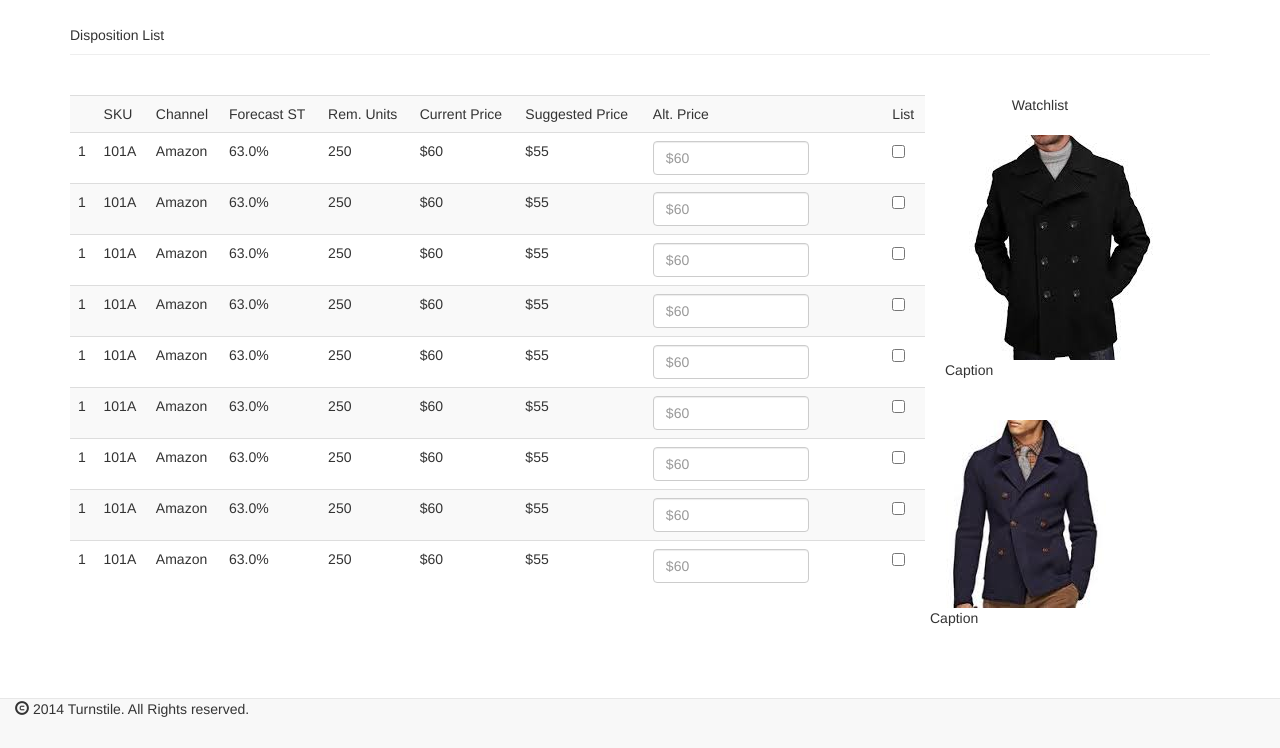
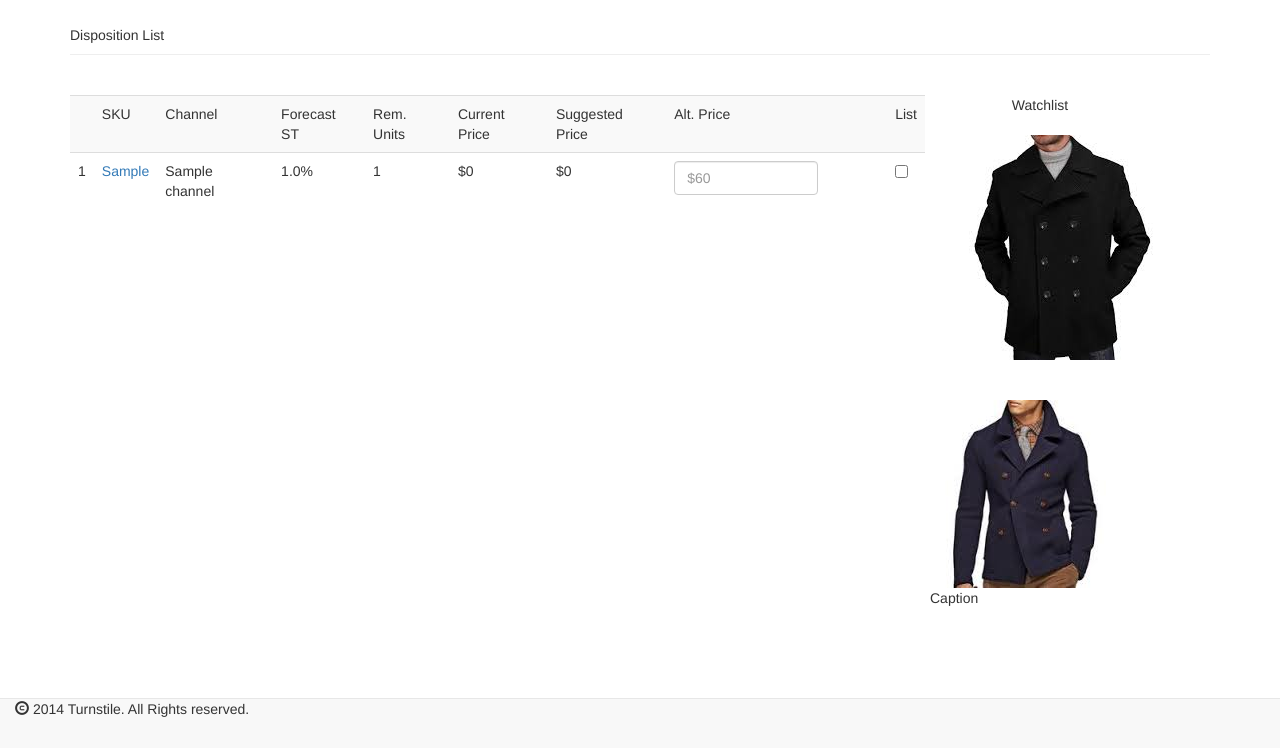
Before and after one commit to luckypupil/turnstile, a Flask app: page /disposition in a window 1280 px wide. Shown: the part 52-800 px from the top of the page. Run offline with Flask 2, Linux system fonts and the light colour scheme; tables that the repository leaves empty hold one stand-in row (values such as "Sample post"); parts of the project's set-up code (start-up, migrations or seed data) failed here and were passed over; some libraries are stand-ins or nearby versions.

Commit message:
linked actual db info to dispo pages, added link from disp page to profile pages

```diff
--- a/app/main/routes.py
+++ b/app/main/routes.py
@@ -1,6 +1,6 @@
 from flask import render_template, request, redirect, flash, url_for, make_response
 from . import main
-from ..models import SKU, Category, Store, Cluster
+from ..models import SKU, Category, Store, Cluster, Channel
 from app import db
 from .forms import sku_list_search, sku_store_search
 from pprint import pprint as pp
@@ -60,8 +60,12 @@ def stores():
 
 @main.route('/disposition')
 def dispositions():
-	return render_template("main/dispositions.html",message='hello world!')
+    listskus = SKU.query.filter(SKU.lqdt_rec == True)
+    watchskus = SKU.query.filter(SKU.lqdt_watch == True)
+    return render_template("main/dispositions.html",listskus=listskus,watchskus=watchskus)
 
-@main.route('/disposition/profile')
-def dispo_profile():
-	return render_template("main/dispo_profile.html",message='hello world!')
+@main.route('/disposition/profile/<int:id>')
+def dispo_profile(id=21):
+    sku = SKU.query.get_or_404(id)
+
+    return render_template("main/dispo_profile.html",sku=sku)
--- a/app/models.py
+++ b/app/models.py
@@ -230,6 +230,9 @@ class SKU(db.Model):
         units = db.session.query(func.sum(Store_Distribution.units)).filter(Store_Distribution.sku_id == self.id).first()
         return units[0]
 
+    def avg_price(self):
+        return self.org_price*.95
+
     def get_sales(self,scenario="crrnt"):
         assert isinstance(scenario,str), TypeError('Scenario arg must be a string')
 
@@ -270,14 +273,17 @@ class SKU(db.Model):
 
         return totsellthru[0] / db.session.query(func.count(Store_Distribution.optml_sellthru_fc)).filter(Store_Distribution.sku_id == self.id).first()[0]
 
+
+    def channel(self):
+        return Channel.query.get(self.lqdt_channel_id).name
+
     def lqdt_store(self):
         pass
 
-    def avg_price(self):
-        pass
 
-    def gm(self,price):
-        return ((price - self.unit_cost)/self.unit_cost)
+
+    def lqdt_gm(self):
+        return ((self.lqdt_price - self.unit_cost)/self.unit_cost)
 
     # def get_clust_met(skus):
     #     units = 0
--- a/app/templates/main/dispositions.html
+++ b/app/templates/main/dispositions.html
@@ -14,116 +14,32 @@
 					<td>Alt. Price</td>
 					<td>List</td>
 				</th>
-				{#{% for cluster in clusters %}#}
+				{% for sku in listskus %}
 				<tr>
 					<td>{{ 1 }}</td>
-					<td>{{ '101A' }}</td>
-					<td>{{ 'Amazon' }}</td>
-					<td>{{ '{0:0.1f}%'.format(63) }}</td>
-					<td>{{ 250 }}</td>
-					<td>{{ '$%d' | format(60) }}</td>
-					<td>{{ '$%d' | format(55) }}</td>
+					<td><a href="{{ url_for('.dispo_profile',id=sku.id)}}"> {{ sku.sku_num }} </a></td>
+					<td>{{ sku.channel() }}</td>
+					<td>{{ '{0:0.1f}%'.format(sku.get_sellthru()) }}</td>
+					<td>{{ sku.get_units() }}</td>
+					<td>{{ '$%d' | format(sku.avg_price()/100) }}</td>
+					<td>{{ '$%d' | format(sku.lqdt_price/100) }}</td>
 					<td><input type="text" class="form-control dispoP" placeholder="{{ '$%d' | format(60) }}"></td>
 					<td><input type="checkbox"></td>
 				</tr>
-				<tr>
-					<td>{{ 1 }}</td>
-					<td>{{ '101A' }}</td>
-					<td>{{ 'Amazon' }}</td>
-					<td>{{ '{0:0.1f}%'.format(63) }}</td>
-					<td>{{ 250 }}</td>
-					<td>{{ '$%d' | format(60) }}</td>
-					<td>{{ '$%d' | format(55) }}</td>
-					<td><input type="text" class="form-control dispoP" placeholder="{{ '$%d' | format(60) }}"></td>
-					<td><input type="checkbox"></td>
-				</tr>
-				<tr>
-					<td>{{ 1 }}</td>
-					<td>{{ '101A' }}</td>
-					<td>{{ 'Amazon' }}</td>
-					<td>{{ '{0:0.1f}%'.format(63) }}</td>
-					<td>{{ 250 }}</td>
-					<td>{{ '$%d' | format(60) }}</td>
-					<td>{{ '$%d' | format(55) }}</td>
-					<td><input type="text" class="form-control dispoP" placeholder="{{ '$%d' | format(60) }}"></td>
-					<td><input type="checkbox"></td>
-				</tr>
-				<tr>
-					<td>{{ 1 }}</td>
-					<td>{{ '101A' }}</td>
-					<td>{{ 'Amazon' }}</td>
-					<td>{{ '{0:0.1f}%'.format(63) }}</td>
-					<td>{{ 250 }}</td>
-					<td>{{ '$%d' | format(60) }}</td>
-					<td>{{ '$%d' | format(55) }}</td>
-					<td><input type="text" class="form-control dispoP" placeholder="{{ '$%d' | format(60) }}"></td>
-					<td><input type="checkbox"></td>
-				</tr>
-				<tr>
-					<td>{{ 1 }}</td>
-					<td>{{ '101A' }}</td>
-					<td>{{ 'Amazon' }}</td>
-					<td>{{ '{0:0.1f}%'.format(63) }}</td>
-					<td>{{ 250 }}</td>
-					<td>{{ '$%d' | format(60) }}</td>
-					<td>{{ '$%d' | format(55) }}</td>
-					<td><input type="text" class="form-control dispoP" placeholder="{{ '$%d' | format(60) }}"></td>
-					<td><input type="checkbox"></td>
-				</tr>
-				<tr>
-					<td>{{ 1 }}</td>
-					<td>{{ '101A' }}</td>
-					<td>{{ 'Amazon' }}</td>
-					<td>{{ '{0:0.1f}%'.format(63) }}</td>
-					<td>{{ 250 }}</td>
-					<td>{{ '$%d' | format(60) }}</td>
-					<td>{{ '$%d' | format(55) }}</td>
-					<td><input type="text" class="form-control dispoP" placeholder="{{ '$%d' | format(60) }}"></td>
-					<td><input type="checkbox"></td>
-				</tr>
-				<tr>
-					<td>{{ 1 }}</td>
-					<td>{{ '101A' }}</td>
-					<td>{{ 'Amazon' }}</td>
-					<td>{{ '{0:0.1f}%'.format(63) }}</td>
-					<td>{{ 250 }}</td>
-					<td>{{ '$%d' | format(60) }}</td>
-					<td>{{ '$%d' | format(55) }}</td>
-					<td><input type="text" class="form-control dispoP" placeholder="{{ '$%d' | format(60) }}"></td>
-					<td><input type="checkbox"></td>
-				</tr>
-				<tr>
-					<td>{{ 1 }}</td>
-					<td>{{ '101A' }}</td>
-					<td>{{ 'Amazon' }}</td>
-					<td>{{ '{0:0.1f}%'.format(63) }}</td>
-					<td>{{ 250 }}</td>
-					<td>{{ '$%d' | format(60) }}</td>
-					<td>{{ '$%d' | format(55) }}</td>
-					<td><input type="text" class="form-control dispoP" placeholder="{{ '$%d' | format(60) }}"></td>
-					<td><input type="checkbox"></td>
-				</tr>
-				<tr>
-					<td>{{ 1 }}</td>
-					<td>{{ '101A' }}</td>
-					<td>{{ 'Amazon' }}</td>
-					<td>{{ '{0:0.1f}%'.format(63) }}</td>
-					<td>{{ 250 }}</td>
-					<td>{{ '$%d' | format(60) }}</td>
-					<td>{{ '$%d' | format(55) }}</td>
-					<td><input type="text" class="form-control dispoP" placeholder="{{ '$%d' | format(60) }}"></td>
-					<td><input type="checkbox"></td>
-				</tr>
-				{#{% endfor %}#}
+				{% endfor %}
 			</table>
 	</div>
 </div>
 <div class="col-md-2 left-buffer">
 	<div class="row top-buffer"><center>Watchlist</center></div>
-		<div class="row top-buffer"><img src="{{ url_for('static',filename='img/coat1.jpeg') }}"> Caption</div>
-	<div class="row top-buffer">
-		<div class="row top-buffer"><img src="{{ url_for('static',filename='img/coat2.jpeg') }}"> Caption</div>
-	</div>
+		{#{% for sku in watchskus %}#}
+		<div class="row top-buffer">
+			<img src="{{ url_for('static',filename='img/coat1.jpeg') }}">
+		</div>
+		<div class="row top-buffer">
+			<div class="row top-buffer"><img src="{{ url_for('static',filename='img/coat2.jpeg') }}"> Caption</div>
+		</div>
+		{#{% endfor %}#}
 </div>
 
 {% endblock %}
```
Also changed, not shown: app/templates/main/dispo_profile.html (+7 -6 lines).
